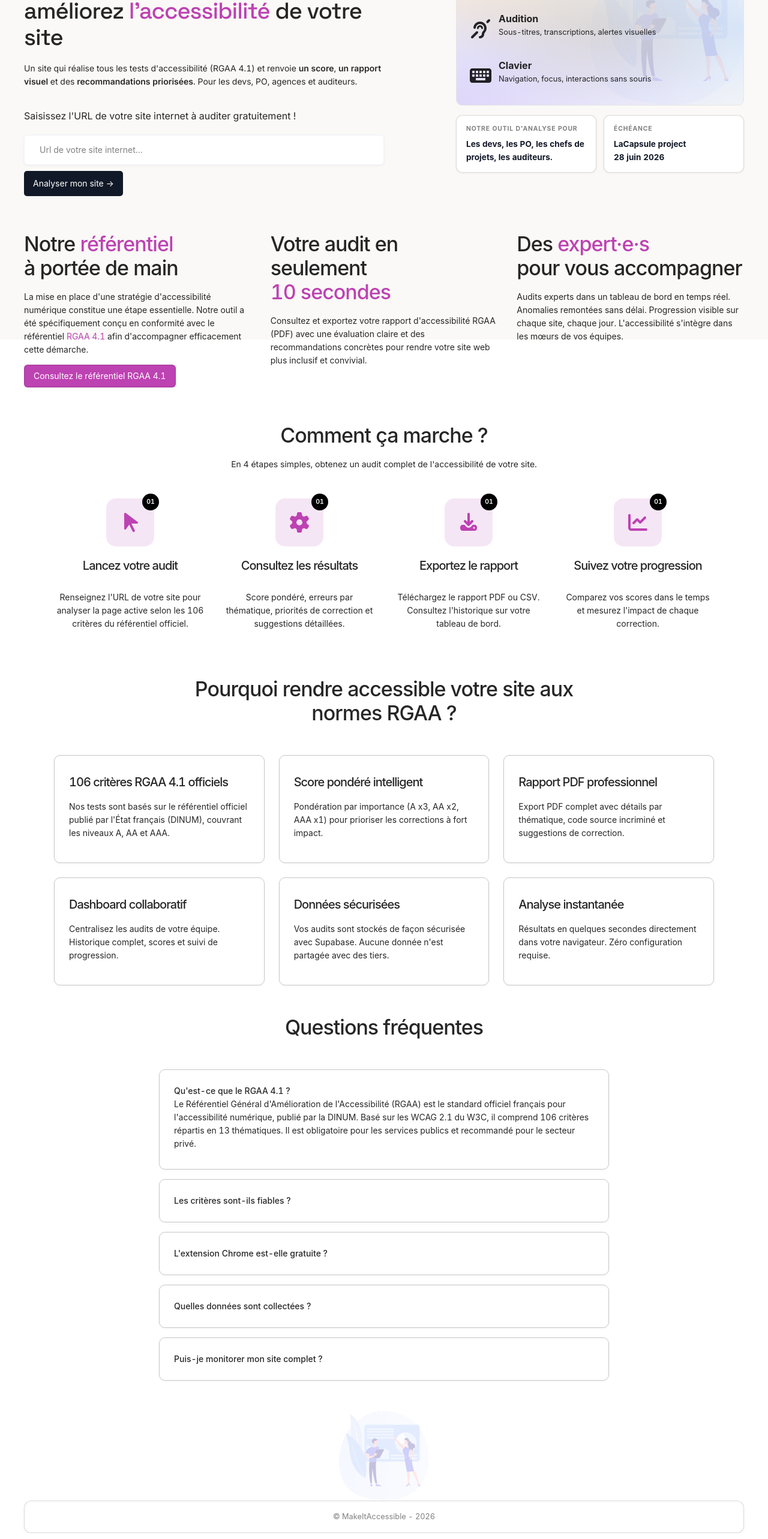
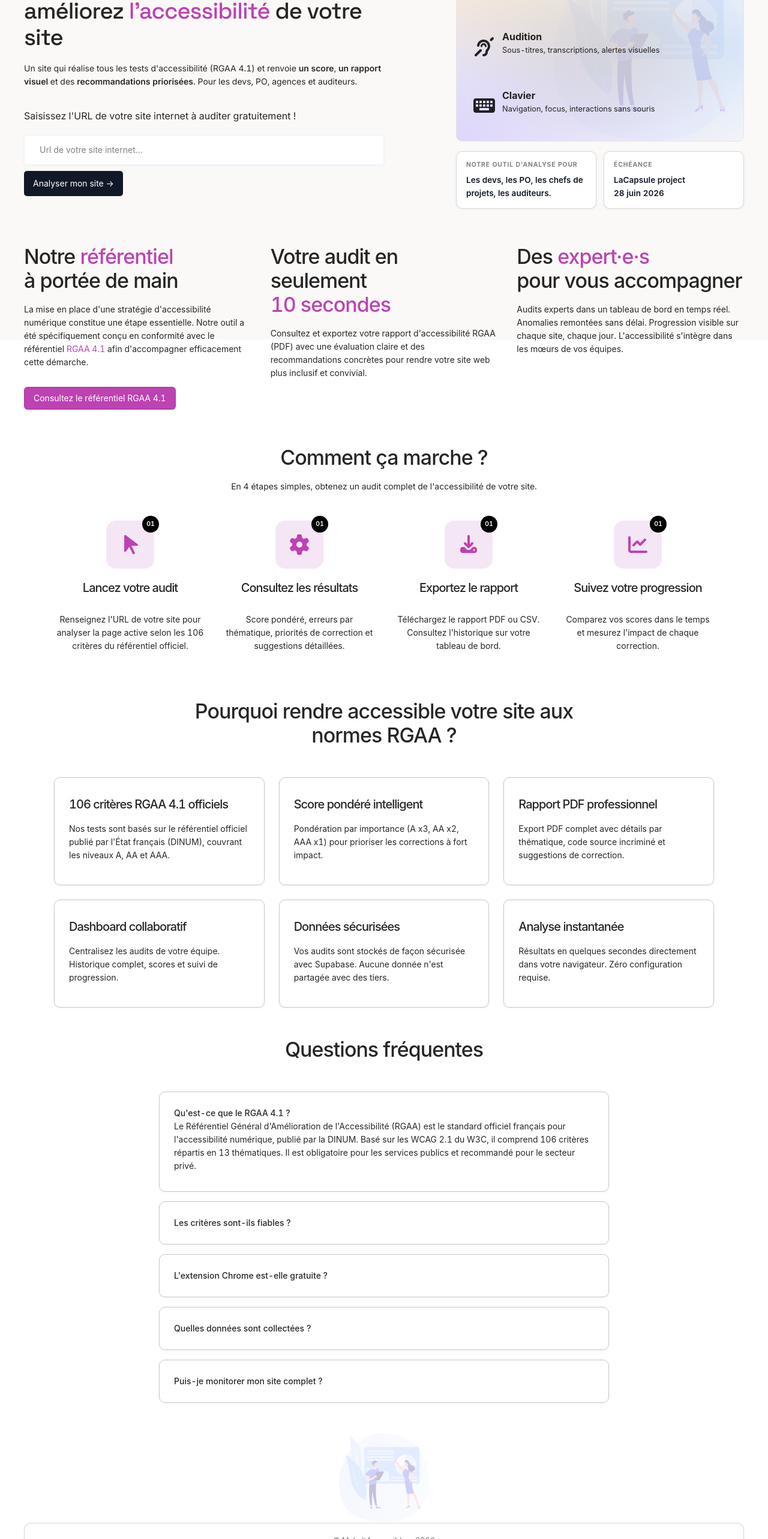
Before and after one commit to nino-nojutsu/makeitaccessible-front, a Next.js app: page / in a window 1280 px wide. Shown: the part 234-2800 px from the top of the page at 60% size. Built offline with nearby package versions, Linux system fonts and the light colour scheme.

Commit message:
styles: add and fix minors styles for the Header, Footer and Home components

```diff
--- a/styles/Footer.module.css
+++ b/styles/Footer.module.css
@@ -13,10 +13,11 @@
   align-items: center;
   border-radius: 12px;
   border: solid 0.5px var(--color-border);
-  box-shadow: 0 4px 8px -2px rgba(0, 0, 0, 0.08);
-  padding: 16px;
+  box-shadow: 0 4px 8px -2px rgba(0, 0, 0, 0.045);
+  padding: 1.15rem;
   font-size: 0.8rem;
   color: gray;
+  margin-bottom: 2rem;
 }
 
 .footer p {
--- a/styles/Header.module.css
+++ b/styles/Header.module.css
@@ -5,7 +5,7 @@
   align-items: center;
   border-radius: 12px;
   border: solid 0.5px var(--color-border);
-  box-shadow: 0 4px 8px -2px rgba(0, 0, 0, 0.08);
+  box-shadow: 0 4px 8px -2px rgba(0, 0, 0, 0.045);
   padding: 16px;
   margin-top: 1rem;
   margin-bottom: 1rem;
--- a/styles/Home.module.css
+++ b/styles/Home.module.css
@@ -91,7 +91,7 @@
 
 .featureItem {
   display: flex;
-  padding: 10px;
+  padding: 1.25rem 1rem;
   align-items: center;
 }
 
@@ -140,7 +140,7 @@
 
 .box strong {
   font-size: 0.85rem;
-  font-weight: 700;
+  font-weight: 600;
   color: #111827;
   line-height: 1.4;
 }
@@ -212,6 +212,7 @@
   background-color: var(--color-primary);
   border: 0.5px solid var(--color-border);
   border-radius: 6px;
+  margin-top: 1rem;
   padding: 7px 15px;
   white-space: nowrap;
 }
```
